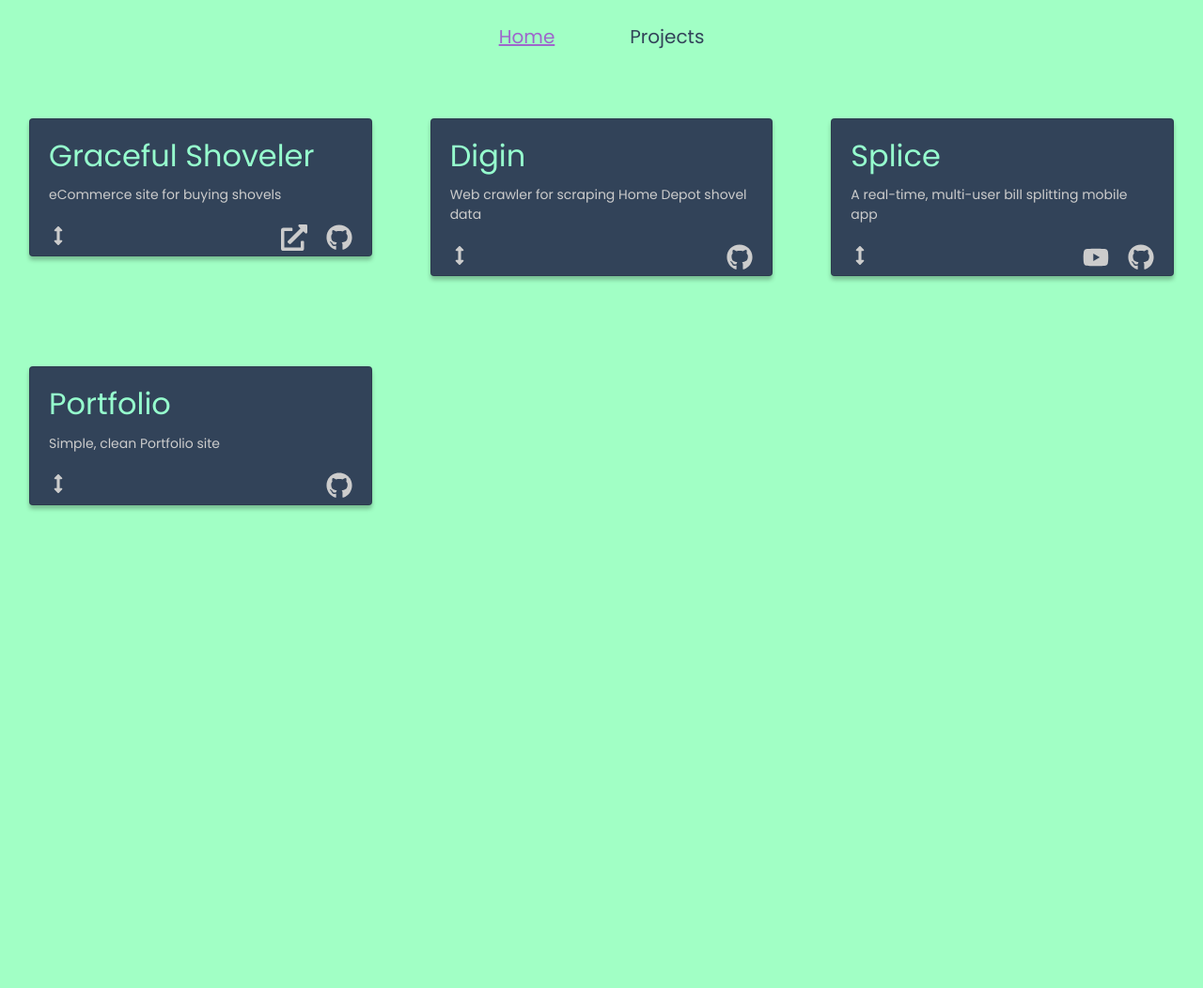
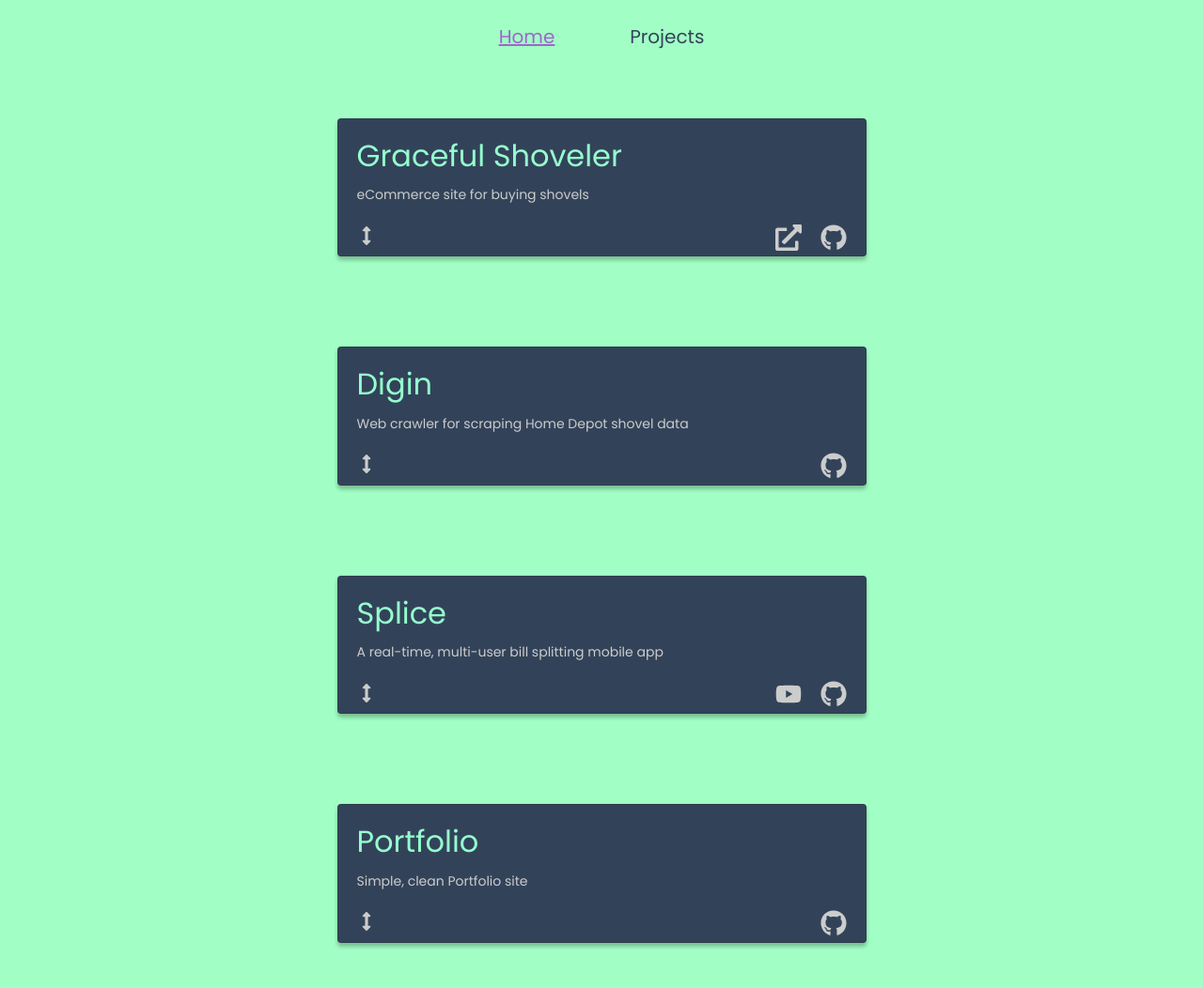
Before and after one commit to TomSinovich/portfolio, a Gatsby site: page /projects in a window 1280 px wide. Shown: the whole page at 94% size. Before the commit the page ends 800 px from the top, so only its background shows below. Built offline with nearby package versions, Linux system fonts and the light colour scheme; Gatsby itself is replaced by a stand-in of ours.

Commit message:
adds desktop with for Project Cards. adds padding in project card content under checked psuedo selector

```diff
--- a/src/components/card.js
+++ b/src/components/card.js
@@ -29,13 +29,16 @@ function card(props) {
     display: none;
     visibility: hidden;
     &:checked ~ #${`${nameJoin}-expand`} {
-      height: 250px;
+      height: 300px;
+      display: flex;
+      flex-direction: column;
+      justify-content: space-between;
+      overflow: auto;
+      padding: 2% 0 2% 0;
       @media (max-width: 768px) {
         height: 350px;
-        overflow: auto;
       }
       @media (min-width: 992px) {
-        overflow: auto;
       }
     }
     &:checked ~ label::before {
@@ -50,7 +53,7 @@ function card(props) {
   `
 
   return (
-    <div className="col-lg-4">
+    <div className="col-lg-6">
       <div className="card mx-3 my-5">
         <div className="card-body" style={{ paddingBottom: 0 }}>
           <h2 className="card-title">{cardTitle}</h2>
--- a/src/pages/projects.js
+++ b/src/pages/projects.js
@@ -16,7 +16,7 @@ function Projects({ data }) {
           <meta charSet="utf-8" />
           <title>Projects | Tom Sinovich</title>
         </Helmet>
-        <div className="row">
+        <div className="flex-column">
           {projectList.map(({ node }) => {
             return (
               <Card
--- a/src/style.css
+++ b/src/style.css
@@ -47,6 +47,14 @@ body {
 .icon:hover {
   transform: scale(1.5);
   color: #ff8a00;
+}
+
+.flex-column {
+	display: flex;
+	flex-direction: column;
+	width: 100%;
+	align-items: center;
+
 }
 
 .card {
```
